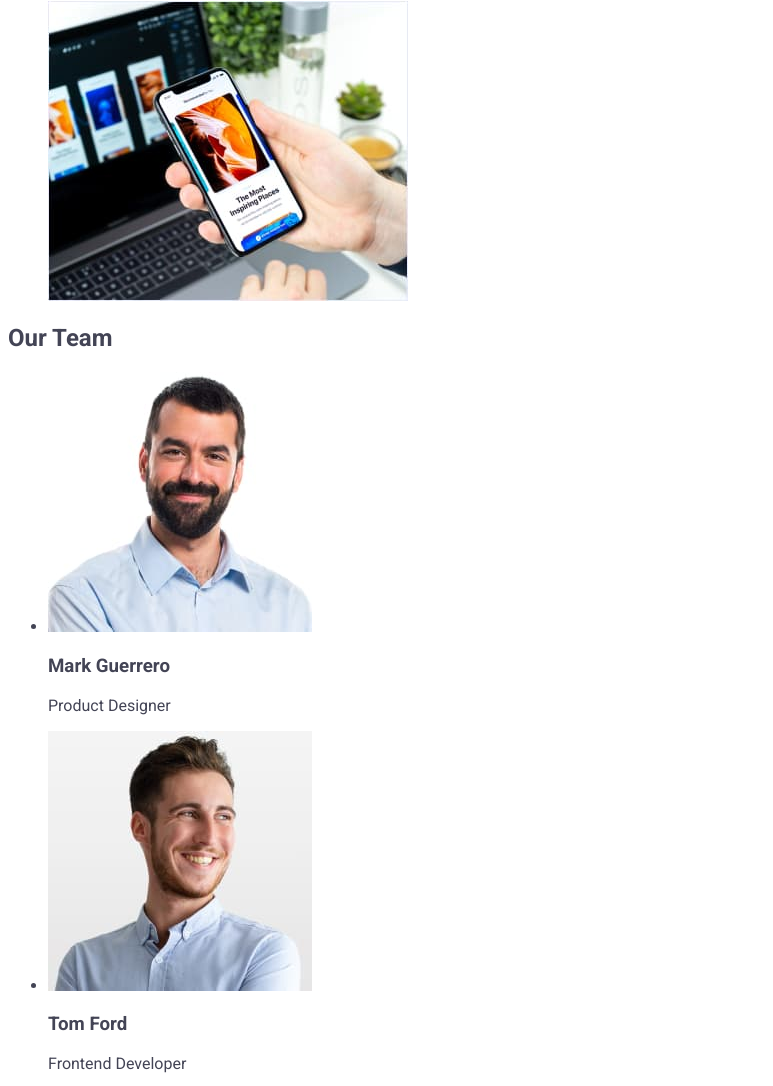
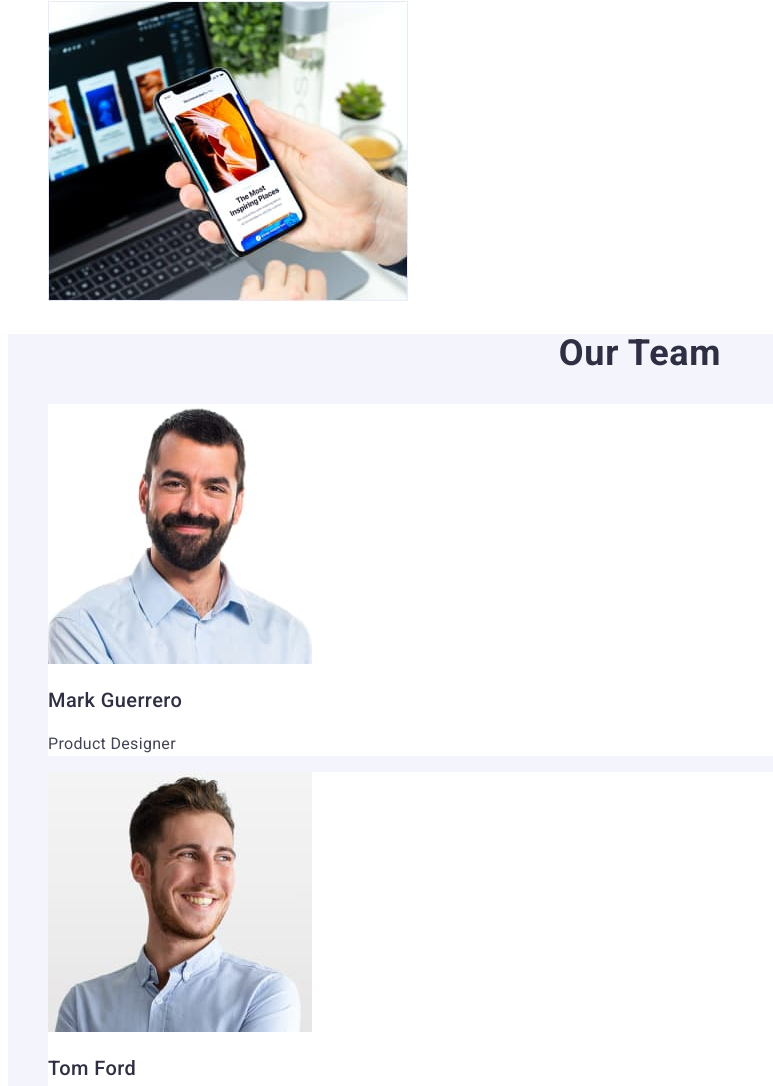
Before and after one commit to AgataR1/goit-markup-hw-02, a plain HTML site: page index.html in a window 1280 px wide. Shown: the part 1471-2557 px from the top of the page, without its empty margins (0-773 px from the left). Drawn offline with Linux system fonts and the light colour scheme.

Commit message:
4-sec-update

```diff
--- a/css/styles.css
+++ b/css/styles.css
@@ -143,3 +143,29 @@ body {
 .third-section-list {
   list-style: none;
 }
+
+.fourth-section {
+  background-color: var(--cloud);
+}
+.fourth-section-header {
+  font-size: 36px;
+  line-height: 1.11;
+  text-align: center;
+  letter-spacing: 0.02em;
+  text-transform: capitalize;
+  color: var(--navy-blue);
+}
+.fourth-section-list {
+  list-style: none;
+}
+
+.fourth-section-list-item {
+  background-color: var(--white);
+}
+.name {
+  font-weight: 500;
+  font-size: 20px;
+  line-height: 1.2;
+  letter-spacing: 0.02em;
+  color: var(--navy-blue);
+}
--- a/index.html
+++ b/index.html
@@ -115,43 +115,43 @@
           </li>
         </ul>
       </section>
-      <section>
-        <h2>Our Team</h2>
-        <ul>
-          <li>
+      <section class="fourth-section">
+        <h2 class="fourth-section-header">Our Team</h2>
+        <ul class="fourth-section-list">
+          <li class="fourth-section-list-item">
             <img
               src="./images/mark_2.jpg"
               alt="Mark"
               width="264"
               height="260"
             />
-            <h3>Mark Guerrero</h3>
-            <p>Product Designer</p>
+            <h3 class="name">Mark Guerrero</h3>
+            <p class="description">Product Designer</p>
           </li>
-          <li>
+          <li class="fourth-section-list-item">
             <img src="./images/tom_2.jpg" alt="Tom" width="264" height="260" />
-            <h3>Tom Ford</h3>
-            <p>Frontend Developer</p>
+            <h3 class="name">Tom Ford</h3>
+            <p class="description">Frontend Developer</p>
           </li>
-          <li>
+          <li class="fourth-section-list-item">
             <img
               src="./images/camila_2.jpg"
               alt="Camila"
               width="264"
               height="260"
             />
-            <h3>Camila Garcia</h3>
-            <p>Marketing</p>
+            <h3 class="name">Camila Garcia</h3>
+            <p class="description">Marketing</p>
           </li>
-          <li>
+          <li class="fourth-section-list-item">
             <img
               src="./images/daniel_2.jpg"
               alt="Daniel"
               width="264"
               height="260"
             />
-            <h3>Daniel Wilson</h3>
-            <p>UI Designer</p>
+            <h3 class="name">Daniel Wilson</h3>
+            <p class="description">UI Designer</p>
           </li>
         </ul>
       </section>
```
